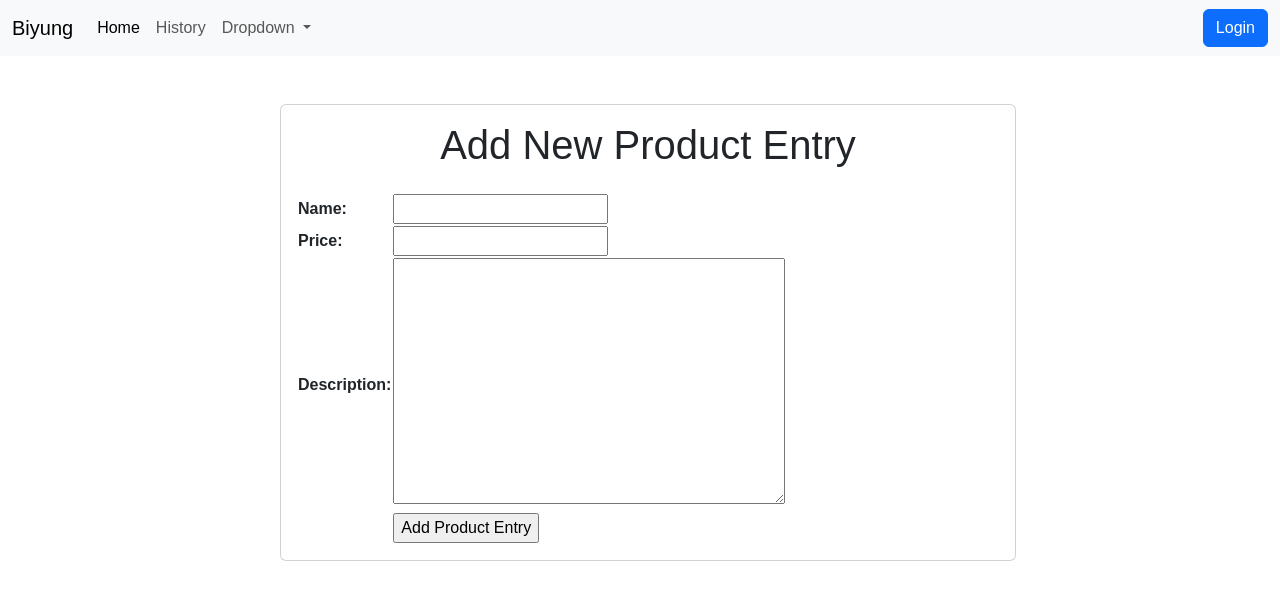
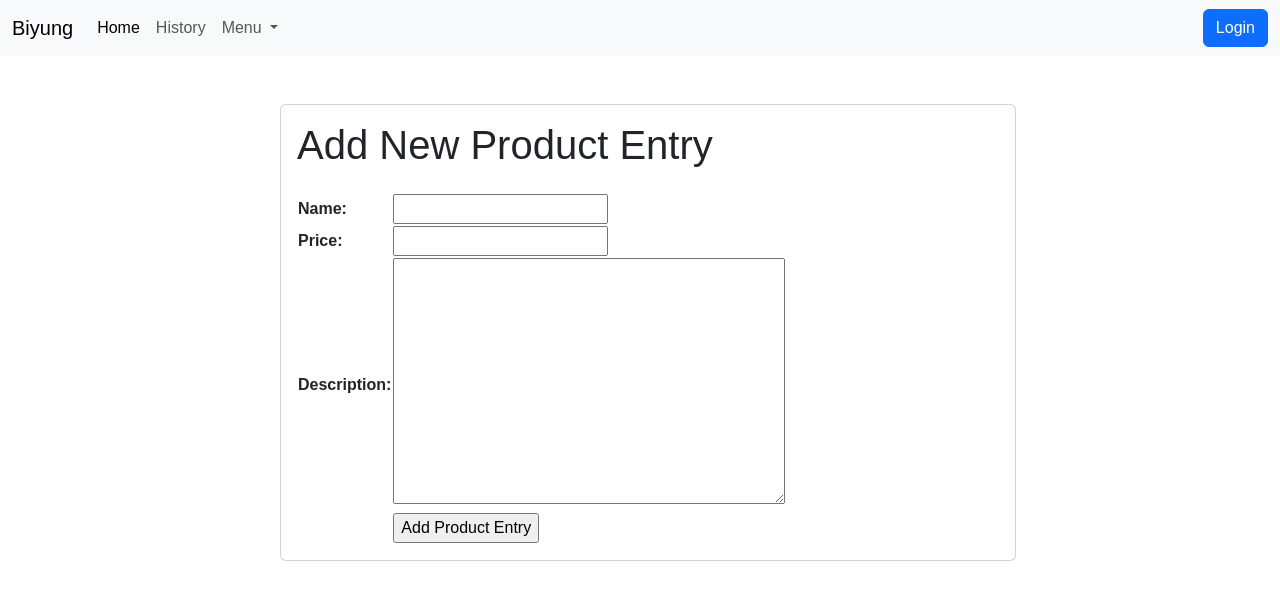
Before and after one commit to codeynamic5/e-commerce, a Django app: page /create-product-entry in a window 1280 px wide. Shown: the top 600 px of the page. Run offline with Django 5.2, Linux system fonts and the light colour scheme.

Commit message:
Penyempurnaan Tugas 5

```diff
--- a/main/templates/base.html
+++ b/main/templates/base.html
@@ -56,15 +56,11 @@
                 data-bs-toggle="dropdown"
                 aria-expanded="false"
               >
-                Dropdown
+                Menu
               </a>
               <ul class="dropdown-menu">
-                <li><a class="dropdown-item" href="#">Action</a></li>
-                <li><a class="dropdown-item" href="#">Another action</a></li>
-                <li><hr class="dropdown-divider" /></li>
-                <li>
-                  <a class="dropdown-item" href="#">Something else here</a>
-                </li>
+                <li><a class="dropdown-item" href="{% url 'main:show_static_main' %}">Food</a></li>
+                <li><a class="dropdown-item" href="#">Beverages</a></li>
               </ul>
             </li>
           </ul>
@@ -75,10 +71,6 @@
         </div>
       </div>
     </nav>
-
-    <!--
-      <a href="{% url 'main:show_static_main' %}">Menu</a>
-      <a href="{% url 'main:login' %}">Login</a> -->
 
     <div style="padding-left: 16px">
       {% block content %} {% endblock content %}
--- a/main/templates/create_product_entry.html
+++ b/main/templates/create_product_entry.html
@@ -10,7 +10,7 @@
     <div class="col-md-8">
       <div class="card">
         <div class="card-body">
-          <h1 class="card-title text-center mb-4">Add New Product Entry</h1>
+          <h1 class="card-title mb-4">Add New Product Entry</h1>
 
           <form method="POST">
             {% csrf_token %}
```
Also changed, not shown: main/templates/main.html (+13 -25 lines), static/css/card.css (added, +13 -0 lines).
